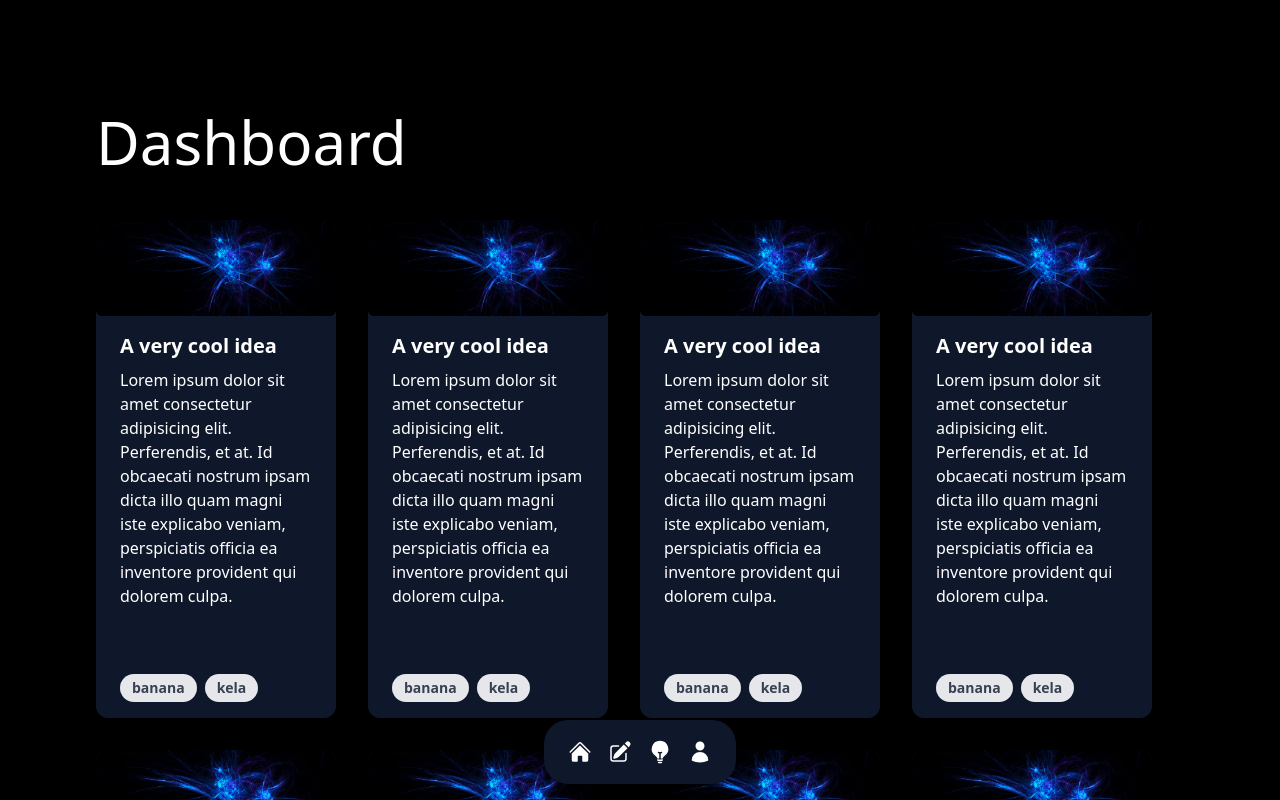
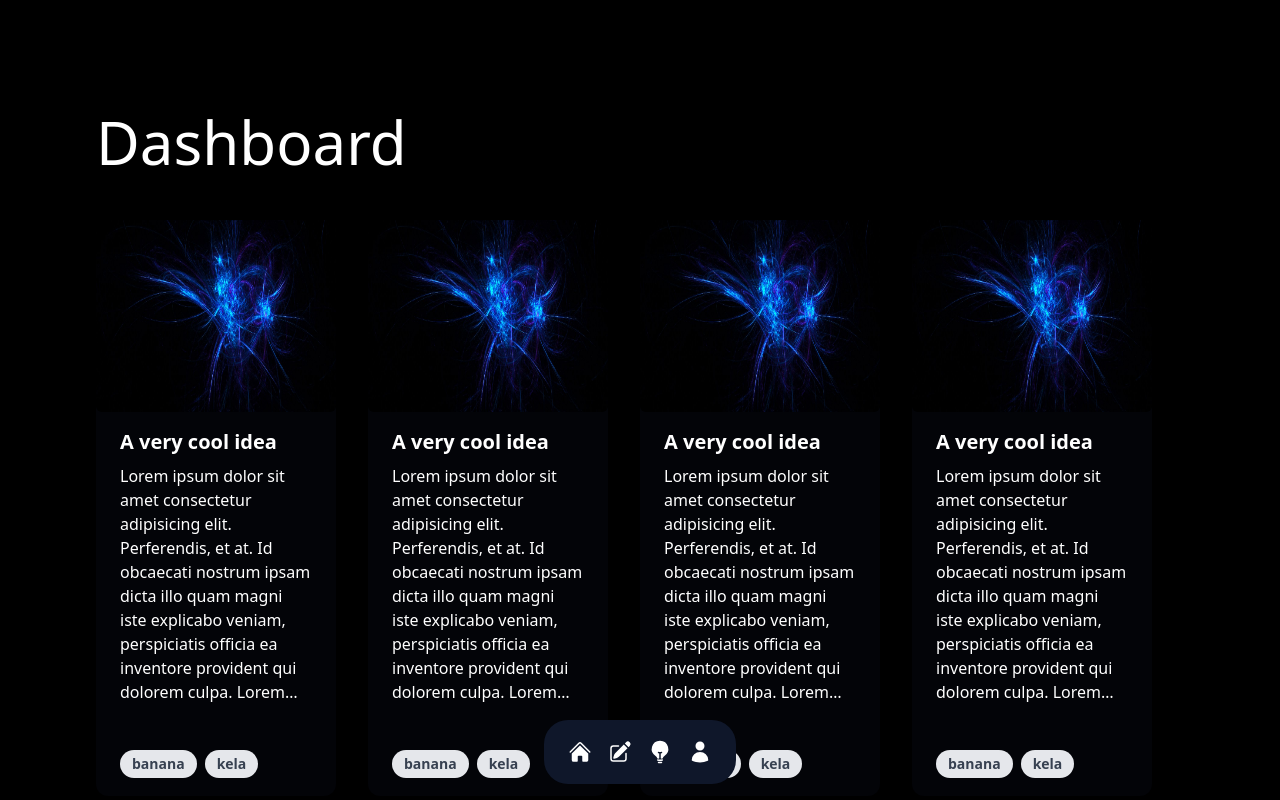
Before and after one commit to IIIT-ECell/Ideate, a Next.js app: page /dashboard in a window 1280 px wide. Shown: the top 800 px of the page. Built offline with nearby package versions, Linux system fonts and the light colour scheme; no server answers.

Commit message:
feat: truncate overflowing text

```diff
--- a/src/app/dashboard/page.tsx
+++ b/src/app/dashboard/page.tsx
@@ -29,9 +29,9 @@ export default async function Dashboard() {
     Card({
       title: "A very cool idea",
       description:
-        "Lorem ipsum dolor sit amet consectetur adipisicing elit. Perferendis, et at. Id obcaecati nostrum ipsam dicta illo quam magni iste explicabo veniam, perspiciatis officia ea inventore provident qui dolorem culpa.",
+        "Lorem ipsum dolor sit amet consectetur adipisicing elit. Perferendis, et at. Id obcaecati nostrum ipsam dicta illo quam magni iste explicabo veniam, perspiciatis officia ea inventore provident qui dolorem culpa. Lorem ipsum dolor sit amet consectetur adipisicing elit. Perferendis, et at. Id obcaecati nostrum ipsam dicta illo quam magni iste explicabo veniam, perspiciatis officia ea inventore provident qui dolorem culpa.",
       tags: ["banana", "kela"],
-    }),
+    })
   );
 
   return (
--- a/src/components/card.tsx
+++ b/src/components/card.tsx
@@ -10,19 +10,17 @@ interface CardsProps {
 
 const Cards: React.FC<CardsProps> = ({ title, description, tags }) => {
   return (
-    <div className="max-w-sm rounded-xl overflow-hidden transition-all shadow-lg mr-8 mt-8 bg-slate-900 hover:transform hover:scale-105 hover:translate-y-1 hover:neon-slate">
+    <div className="max-w-sm rounded-xl h-[36rem] transition-all mr-8 mt-8 bg-opacity-20 bg-slate-900 hover:bg-opacity-60 hover:transform hover:scale-105 hover:translate-y-1 hover:neon-slate">
       <Image
-        className="w-full text-lg rounded-md"
+        className="h-2/6 w-full text-lg rounded-md"
         src={sampleImage}
         alt={title}
-        width="10"
-        height="10"
       />
-      <div className="px-6 py-4">
+      <div className="h-3/6 px-6 py-4">
         <div className="font-bold text-xl mb-2">{title}</div>
-        <p className="text-white-700 text-base">{description}</p>
+        <p className="text-base line-clamp-[10]">{description}</p>
       </div>
-      <div className="px-6 pt-4 pb-2">
+      <div className="h-1/6 px-6 pt-4 pb-2">
         {tags.map((tag, index) => (
           <span
             key={index}
```
